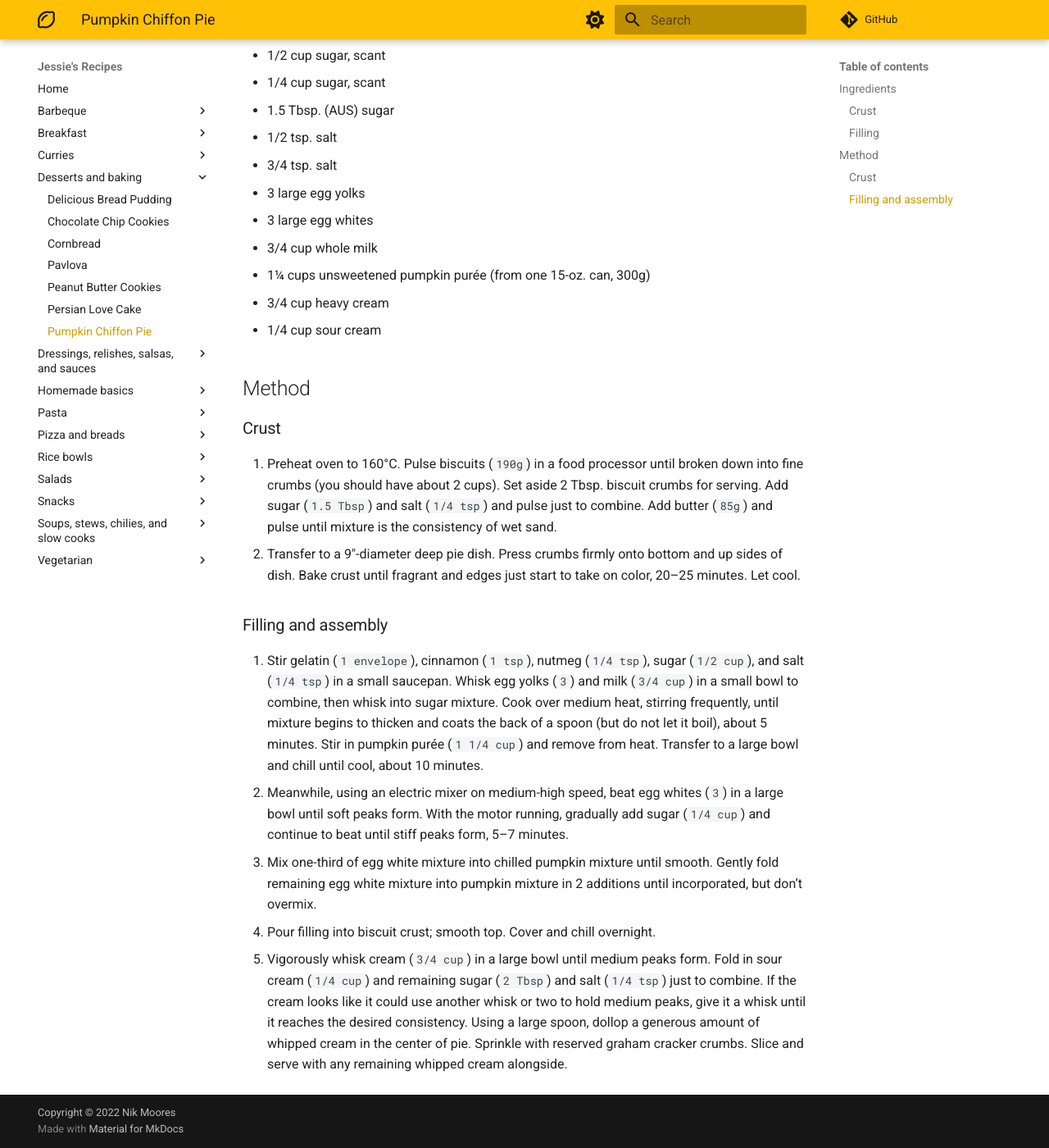
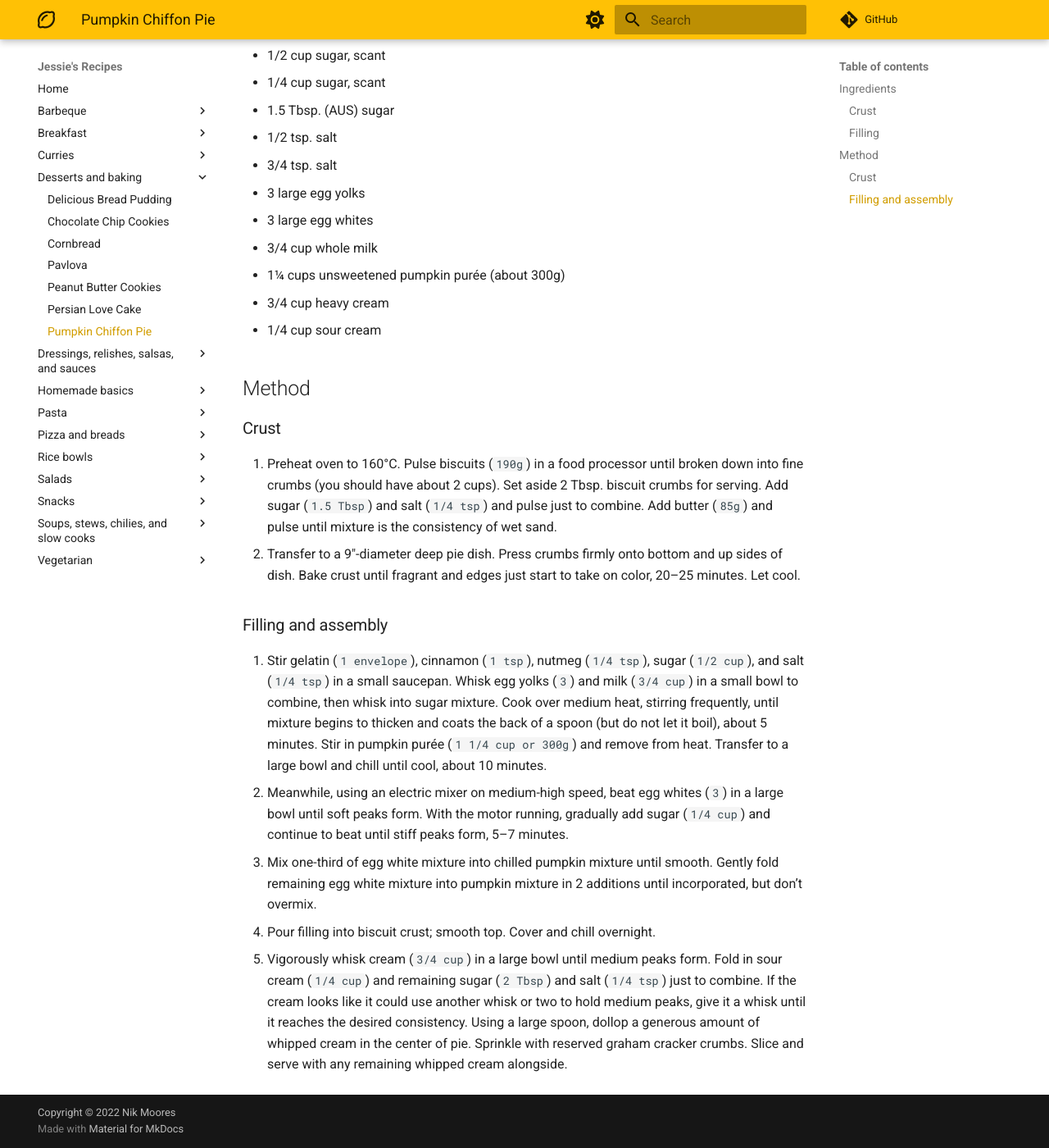
Before and after one commit to Adroz/recipe-database, an MkDocs documentation site: the page built from docs/desserts-and-baking/pumpkin-chiffon-pie.md, in a window 1280 px wide and 1400 px high, scrolled down 660 px. Shown: the whole window at 82% size. Built offline with MkDocs 1.6.1 and Material for MkDocs 9.7.7, drawn with Linux system fonts in a browser that asks for light colours; comment, search, counter and statistics services are not loaded.

Commit message:
Update pumpkin-chiffon-pie.md

```diff
--- a/docs/desserts-and-baking/pumpkin-chiffon-pie.md
+++ b/docs/desserts-and-baking/pumpkin-chiffon-pie.md
@@ -21,7 +21,7 @@
 * 3 large egg yolks
 * 3 large egg whites
 * 3/4 cup whole milk
-* 1¼ cups unsweetened pumpkin purée (from one 15-oz. can, 300g)
+* 1¼ cups unsweetened pumpkin purée (about 300g)
 * 3/4 cup heavy cream
 * 1/4 cup sour cream
 ## Method
@@ -29,7 +29,7 @@
 1. Preheat oven to 160°C. Pulse biscuits (`190g`) in a food processor until broken down into fine crumbs (you should have about 2 cups). Set aside 2 Tbsp. biscuit crumbs for serving. Add sugar (`1.5 Tbsp`) and salt (`1/4 tsp`) and pulse just to combine. Add butter (`85g`) and pulse until mixture is the consistency of wet sand.
 2. Transfer to a 9"-diameter deep pie dish. Press crumbs firmly onto bottom and up sides of dish. Bake crust until fragrant and edges just start to take on color, 20–25 minutes. Let cool.
 ### Filling and assembly
-3. Stir gelatin (`1 envelope`), cinnamon (`1 tsp`), nutmeg (`1/4 tsp`), sugar (`1/2 cup`), and salt (`1/4 tsp`) in a small saucepan. Whisk egg yolks (`3`) and milk (`3/4 cup`) in a small bowl to combine, then whisk into sugar mixture. Cook over medium heat, stirring frequently, until mixture begins to thicken and coats the back of a spoon (but do not let it boil), about 5 minutes. Stir in pumpkin purée (`1 1/4 cup`) and remove from heat. Transfer to a large bowl and chill until cool, about 10 minutes.
+3. Stir gelatin (`1 envelope`), cinnamon (`1 tsp`), nutmeg (`1/4 tsp`), sugar (`1/2 cup`), and salt (`1/4 tsp`) in a small saucepan. Whisk egg yolks (`3`) and milk (`3/4 cup`) in a small bowl to combine, then whisk into sugar mixture. Cook over medium heat, stirring frequently, until mixture begins to thicken and coats the back of a spoon (but do not let it boil), about 5 minutes. Stir in pumpkin purée (`1 1/4 cup or 300g`) and remove from heat. Transfer to a large bowl and chill until cool, about 10 minutes.
 4. Meanwhile, using an electric mixer on medium-high speed, beat egg whites (`3`) in a large bowl until soft peaks form. With the motor running, gradually add sugar (`1/4 cup`) and continue to beat until stiff peaks form, 5–7 minutes.
 5. Mix one-third of egg white mixture into chilled pumpkin mixture until smooth. Gently fold remaining egg white mixture into pumpkin mixture in 2 additions until incorporated, but don’t overmix.
 6. Pour filling into biscuit crust; smooth top. Cover and chill overnight.
```
